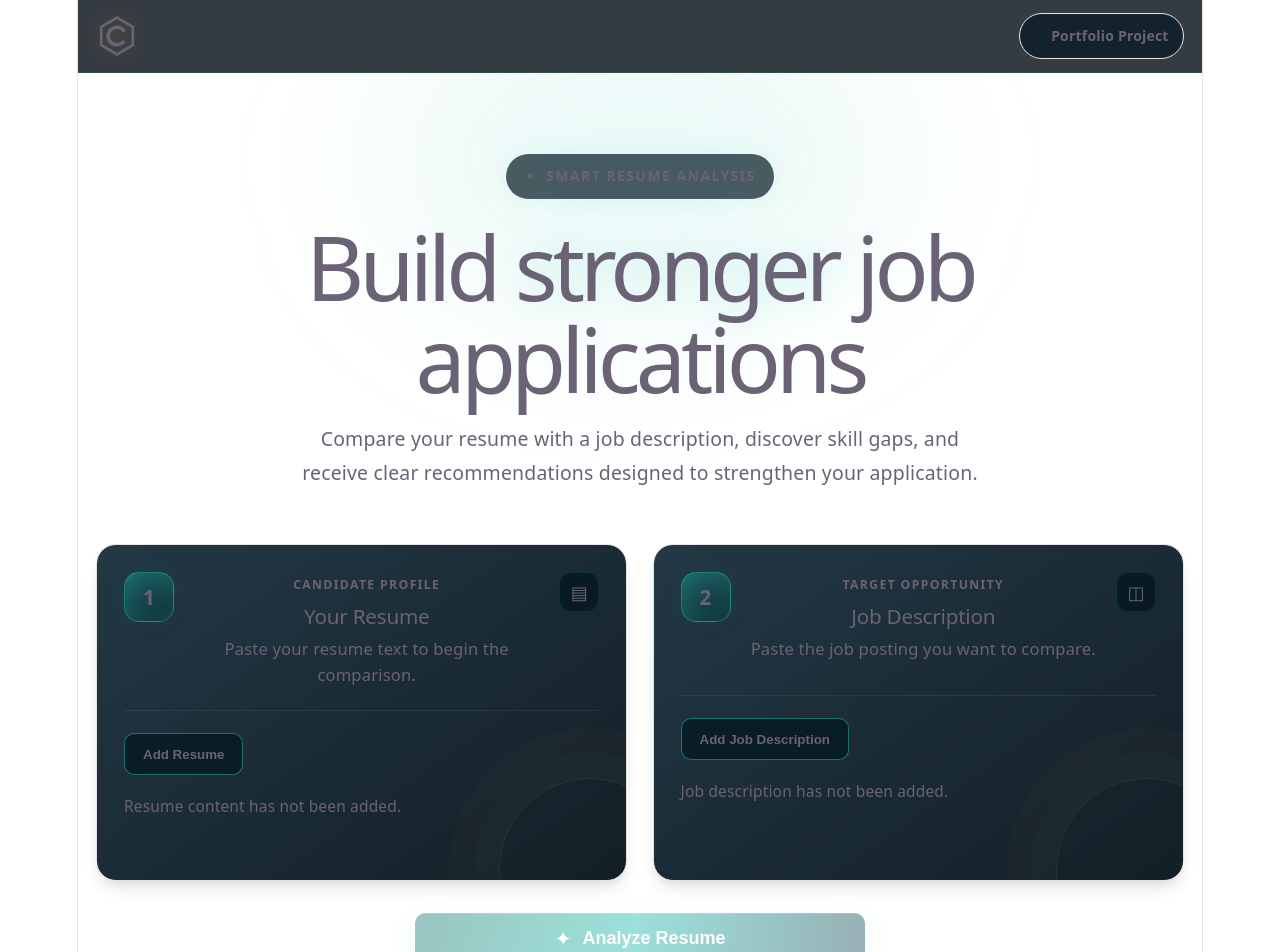
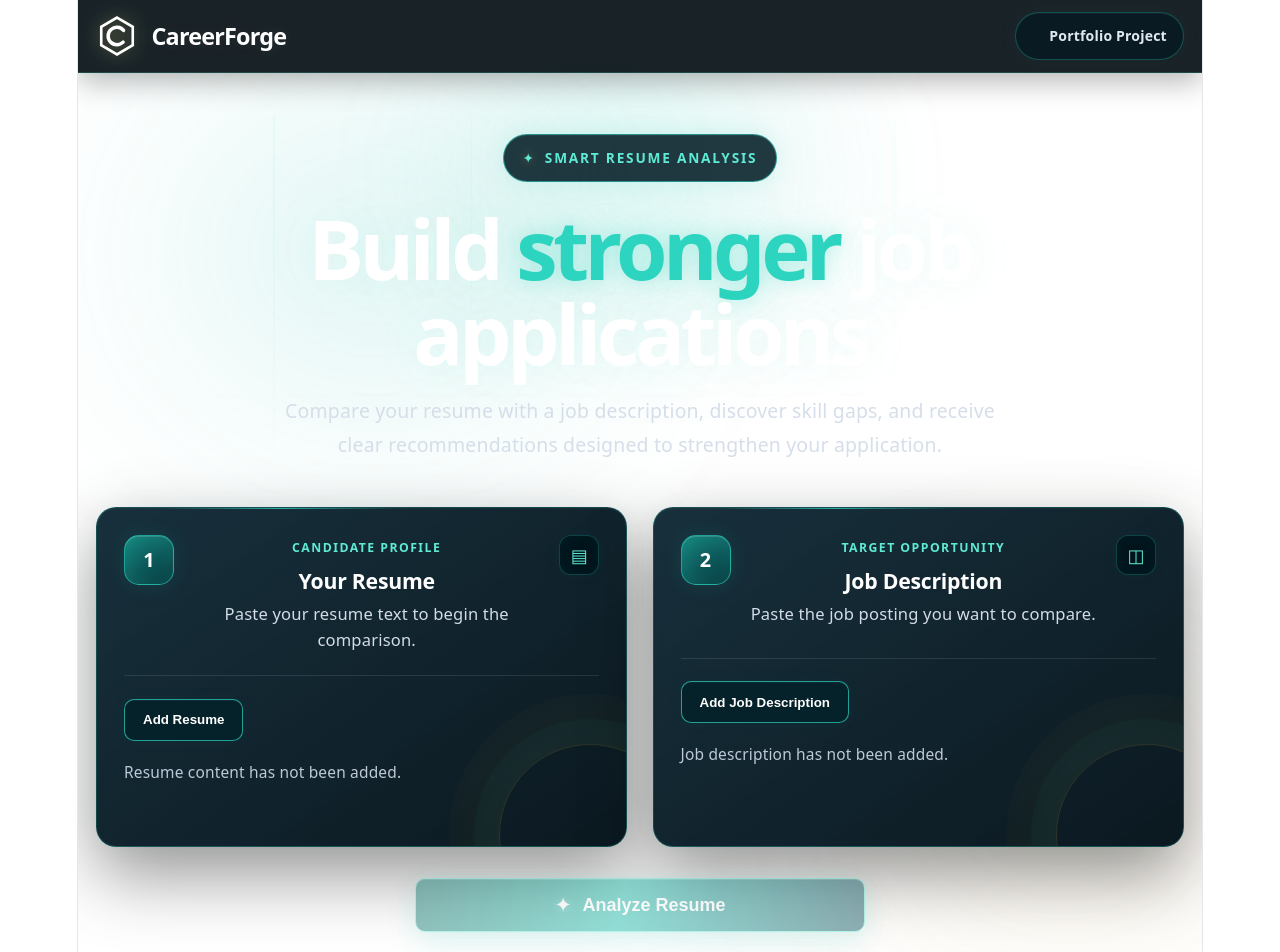
Before and after one commit to ReyRey795/CareerForge, a React (Vite) app in the folder frontend/: page / in a window 1280 px wide. Shown: the top 952 px of the page. Built offline with nearby package versions, Linux system fonts and the light colour scheme.

Commit message:
Enhance interface contrast and visual depth.

```diff
--- a/frontend/src/App.css
+++ b/frontend/src/App.css
@@ -3,15 +3,18 @@
   overflow-x: hidden;
 }
 
-/* Header */
+/* =========================
+   Header
+========================= */
 
 .site-header {
   position: sticky;
   z-index: 20;
   top: 0;
-  border-bottom: 1px solid rgba(45, 212, 191, 0.13);
-  background-color: rgba(2, 11, 18, 0.8);
-  backdrop-filter: blur(18px);
+  border-bottom: 1px solid rgba(45, 212, 191, 0.22);
+  background-color: rgba(1, 10, 16, 0.9);
+  box-shadow: 0 8px 30px rgba(0, 0, 0, 0.3);
+  backdrop-filter: blur(20px);
 }
 
 .header-container {
@@ -26,7 +29,7 @@
 .brand {
   display: inline-flex;
   align-items: center;
-  color: var(--text-primary);
+  color: #ffffff;
   text-decoration: none;
 }
 
@@ -34,10 +37,12 @@
   display: grid;
   width: 42px;
   height: 42px;
-  margin-right: 0.7rem;
+  margin-right: 0.75rem;
   place-items: center;
   color: var(--gold-bright);
-  filter: drop-shadow(0 0 10px rgba(214, 169, 54, 0.24));
+  filter:
+    drop-shadow(0 0 8px rgba(244, 201, 93, 0.38))
+    drop-shadow(0 0 18px rgba(45, 212, 191, 0.16));
 }
 
 .brand-logo svg {
@@ -46,30 +51,29 @@
 }
 
 .brand-name {
-  background: linear-gradient(
-    90deg,
-    var(--text-primary) 0%,
-    var(--teal-bright) 65%,
-    var(--gold-bright) 100%
-  );
-  background-clip: text;
-  color: transparent;
-  font-size: 1.25rem;
-  font-weight: 800;
-  letter-spacing: -0.03em;
+  color: #ffffff;
+  font-size: 1.3rem;
+  font-weight: 850;
+  letter-spacing: -0.035em;
+  text-shadow:
+    0 0 18px rgba(255, 255, 255, 0.08),
+    0 0 26px rgba(45, 212, 191, 0.14);
 }
 
 .header-badge {
   display: inline-flex;
   align-items: center;
   gap: 0.55rem;
-  padding: 0.5rem 0.8rem;
-  border: 1px solid var(--border);
+  padding: 0.55rem 0.9rem;
+  border: 1px solid rgba(45, 212, 191, 0.3);
   border-radius: 999px;
-  color: var(--text-secondary);
-  background-color: rgba(8, 26, 36, 0.72);
+  color: #e2e8f0;
+  background-color: rgba(8, 26, 36, 0.88);
+  box-shadow:
+    inset 0 1px rgba(255, 255, 255, 0.04),
+    0 0 22px rgba(20, 184, 166, 0.05);
   font-size: 0.78rem;
-  font-weight: 650;
+  font-weight: 700;
 }
 
 .status-dot {
@@ -77,81 +81,162 @@
   height: 7px;
   border-radius: 50%;
   background-color: var(--teal-bright);
-  box-shadow: 0 0 10px var(--teal-bright);
+  box-shadow:
+    0 0 8px var(--teal-bright),
+    0 0 16px rgba(45, 212, 191, 0.55);
 }
 
-/* Page and hero */
+/* =========================
+   Page
+========================= */
 
 .page-container {
+  position: relative;
   width: min(1240px, calc(100% - 2rem));
   margin: 0 auto;
-  padding: 4.5rem 0 6rem;
+  padding: 3.4rem 0 6rem;
 }
+
+.page-container::before,
+.page-container::after {
+  position: absolute;
+  z-index: -1;
+  content: "";
+  pointer-events: none;
+  border-radius: 50%;
+  filter: blur(110px);
+}
+
+.page-container::before {
+  top: 1rem;
+  left: 6%;
+  width: 430px;
+  height: 320px;
+  background-color: rgba(20, 184, 166, 0.13);
+}
+
+.page-container::after {
+  top: 32rem;
+  right: -4rem;
+  width: 380px;
+  height: 300px;
+  background-color: rgba(214, 169, 54, 0.09);
+}
+
+/* =========================
+   Hero
+========================= */
 
 .hero-section {
   position: relative;
-  max-width: 900px;
-  margin: 0 auto 3rem;
+  max-width: 940px;
+  margin: 0 auto 2.5rem;
   text-align: center;
 }
 
 .hero-section::before {
   position: absolute;
   z-index: -1;
-  top: -8rem;
+  top: -7rem;
   left: 50%;
-  width: 520px;
-  height: 300px;
+  width: 620px;
+  height: 340px;
   content: "";
   transform: translateX(-50%);
   border-radius: 50%;
-  background-color: rgba(20, 184, 166, 0.09);
-  filter: blur(85px);
+  background: radial-gradient(
+    circle,
+    rgba(45, 212, 191, 0.15) 0%,
+    rgba(20, 184, 166, 0.06) 45%,
+    transparent 74%
+  );
+  filter: blur(45px);
+}
+
+.hero-section::after {
+  position: absolute;
+  z-index: -1;
+  top: -1rem;
+  left: 50%;
+  width: 100%;
+  height: 125%;
+  content: "";
+  transform: translateX(-50%);
+  pointer-events: none;
+  opacity: 0.22;
+  background-image:
+    linear-gradient(
+      90deg,
+      transparent 0 11%,
+      rgba(45, 212, 191, 0.28) 11% 11.15%,
+      transparent 11.15% 32%,
+      rgba(214, 169, 54, 0.24) 32% 32.15%,
+      transparent 32.15% 77%,
+      rgba(45, 212, 191, 0.22) 77% 77.15%,
+      transparent 77.15% 100%
+    ),
+    linear-gradient(
+      transparent 0 68%,
+      rgba(45, 212, 191, 0.24) 68% 68.35%,
+      transparent 68.35% 100%
+    );
+  mask-image: linear-gradient(to bottom, black, transparent);
 }
 
 .eyebrow {
   display: inline-flex;
   align-items: center;
   gap: 0.5rem;
-  padding: 0.52rem 1rem;
-  border: 1px solid var(--border-bright);
+  padding: 0.55rem 1.05rem;
+  border: 1px solid rgba(45, 212, 191, 0.58);
   border-radius: 999px;
-  color: var(--teal-bright);
-  background-color: rgba(8, 31, 40, 0.72);
-  box-shadow: 0 0 24px rgba(20, 184, 166, 0.07);
+  color: #5eead4;
+  background-color: rgba(4, 29, 38, 0.88);
+  box-shadow:
+    inset 0 1px rgba(255, 255, 255, 0.04),
+    0 0 26px rgba(20, 184, 166, 0.12);
   font-size: 0.76rem;
-  font-weight: 800;
-  letter-spacing: 0.12em;
+  font-weight: 850;
+  letter-spacing: 0.13em;
   text-transform: uppercase;
 }
 
 .eyebrow span {
   color: var(--gold-bright);
+  text-shadow: 0 0 10px rgba(244, 201, 93, 0.45);
 }
 
 .hero-section h1 {
-  max-width: 850px;
-  margin: 1.25rem auto 1rem;
-  color: var(--text-primary);
-  font-size: clamp(2.8rem, 7vw, 5.2rem);
+  max-width: 920px;
+  margin: 1.35rem auto 1rem;
+  color: #ffffff;
+  font-size: clamp(2.9rem, 6.5vw, 5.1rem);
+  font-weight: 800;
   line-height: 1.02;
   letter-spacing: -0.055em;
+  text-shadow:
+    0 0 22px rgba(255, 255, 255, 0.07),
+    0 0 55px rgba(45, 212, 191, 0.09);
 }
 
 .hero-section h1 span {
-  color: var(--teal-bright);
-  text-shadow: 0 0 28px rgba(45, 212, 191, 0.18);
+  color: #2dd4bf;
+  text-shadow:
+    0 0 18px rgba(45, 212, 191, 0.28),
+    0 0 44px rgba(45, 212, 191, 0.14);
 }
 
 .hero-section > p {
-  max-width: 700px;
+  max-width: 720px;
   margin: 0 auto;
-  color: var(--text-secondary);
+  color: #d5dee9;
   font-size: 1.08rem;
   line-height: 1.75;
 }
 
-/* Workspace */
+/* =========================
+   Workspace
+========================= */
 
 .workspace {
   display: flex;
@@ -168,13 +253,18 @@
 .input-card,
 .analysis-result,
 .loading-card {
-  border: 1px solid var(--border);
-  background: linear-gradient(
-    145deg,
-    rgba(11, 34, 48, 0.9),
-    rgba(4, 17, 25, 0.94)
-  );
-  box-shadow: var(--shadow);
+  border: 1px solid rgba(45, 212, 191, 0.25);
+  background:
+    linear-gradient(
+      145deg,
+      rgba(9, 35, 48, 0.94),
+      rgba(3, 17, 25, 0.97)
+    );
+  box-shadow:
+    0 28px 70px rgba(0, 0, 0, 0.42),
+    0 0 38px rgba(20, 184, 166, 0.045),
+    inset 0 1px rgba(255, 255, 255, 0.025);
+  backdrop-filter: blur(14px);
 }
 
 .input-card {
@@ -183,6 +273,34 @@
   padding: 1.5rem;
   overflow: hidden;
   border-radius: 20px;
+  transition:
+    transform 180ms ease,
+    border-color 180ms ease,
+    box-shadow 180ms ease;
+}
+
+.input-card:hover {
+  transform: translateY(-3px);
+  border-color: rgba(45, 212, 191, 0.42);
+  box-shadow:
+    0 32px 75px rgba(0, 0, 0, 0.46),
+    0 0 36px rgba(20, 184, 166, 0.08),
+    inset 0 1px rgba(255, 255, 255, 0.035);
+}
+
+.input-card::before {
+  position: absolute;
+  top: 0;
+  left: 12%;
+  width: 45%;
+  height: 1px;
+  content: "";
+  background: linear-gradient(
+    90deg,
+    transparent,
+    rgba(45, 212, 191, 0.75),
+    transparent
+  );
 }
 
 .input-card::after {
@@ -193,11 +311,12 @@
   height: 180px;
   content: "";
   pointer-events: none;
-  border: 1px solid rgba(214, 169, 54, 0.12);
+  border: 1px solid rgba(214, 169, 54, 0.17);
   border-radius: 50%;
   box-shadow:
-    0 0 0 25px rgba(20, 184, 166, 0.025),
-    0 0 0 50px rgba(214, 169, 54, 0.018);
+    0 0 0 25px rgba(20, 184, 166, 0.035),
+    0 0 0 50px rgba(214, 169, 54, 0.025),
+    0 0 70px rgba(214, 169, 54, 0.07);
 }
 
 .card-heading {
@@ -206,7 +325,7 @@
   align-items: flex-start;
   gap: 1rem;
   padding-bottom: 1.25rem;
-  border-bottom: 1px solid rgba(148, 163, 184, 0.13);
+  border-bottom: 1px solid rgba(148, 163, 184, 0.18);
 }
 
 .step-number {
@@ -215,18 +334,19 @@
   height: 48px;
   flex: 0 0 auto;
   place-items: center;
-  border: 1px solid rgba(45, 212, 191, 0.42);
+  border: 1px solid rgba(45, 212, 191, 0.65);
   border-radius: 15px;
-  color: var(--teal-bright);
+  color: #ffffff;
   background: linear-gradient(
     145deg,
-    rgba(20, 184, 166, 0.35),
-    rgba(7, 40, 47, 0.65)
+    rgba(20, 184, 166, 0.62),
+    rgba(5, 54, 61, 0.85)
   );
   box-shadow:
-    inset 0 0 20px rgba(45, 212, 191, 0.14),
-    0 0 20px rgba(20, 184, 166, 0.08);
-  font-size: 1.15rem;
+    inset 0 1px rgba(255, 255, 255, 0.15),
+    inset 0 0 22px rgba(45, 212, 191, 0.15),
+    0 0 20px rgba(20, 184, 166, 0.13);
+  font-size: 1.1rem;
   font-weight: 850;
 }
 
@@ -236,23 +356,25 @@
 }
 
 .section-kicker {
-  margin: 0 0 0.3rem;
-  color: var(--teal);
+  margin: 0 0 0.35rem;
+  color: #5eead4;
   font-size: 0.68rem;
-  font-weight: 800;
-  letter-spacing: 0.11em;
+  font-weight: 850;
+  letter-spacing: 0.12em;
   text-transform: uppercase;
 }
 
 .card-title h2 {
   margin: 0;
-  color: var(--text-primary);
-  font-size: 1.15rem;
+  color: #ffffff;
+  font-size: 1.18rem;
+  font-weight: 750;
+  text-shadow: 0 0 16px rgba(255, 255, 255, 0.04);
 }
 
 .card-title > p:last-child {
-  margin: 0.45rem 0 0;
-  color: var(--text-secondary);
+  margin: 0.48rem 0 0;
+  color: #d3dce7;
   font-size: 0.92rem;
   line-height: 1.55;
 }
@@ -263,10 +385,13 @@
   height: 38px;
   flex: 0 0 auto;
   place-items: center;
-  border: 1px solid rgba(45, 212, 191, 0.12);
+  border: 1px solid rgba(45, 212, 191, 0.25);
   border-radius: 12px;
-  color: var(--teal-bright);
-  background-color: rgba(4, 21, 29, 0.72);
+  color: #5eead4;
+  background-color: rgba(2, 19, 27, 0.88);
+  box-shadow:
+    inset 0 0 18px rgba(20, 184, 166, 0.05),
+    0 0 18px rgba(20, 184, 166, 0.04);
 }
 
 .card-content {
@@ -290,7 +415,7 @@
 }
 
 .input-status {
-  color: var(--teal-bright);
+  color: #5eead4;
 }
 
 .input-status span {
@@ -304,10 +429,12 @@
 }
 
 .input-pending {
-  color: var(--text-muted);
+  color: #bec9d7;
 }
 
-/* Buttons */
+/* =========================
+   Buttons
+========================= */
 
 .action-button {
   display: inline-flex;
@@ -317,6 +444,7 @@
   gap: 0.6rem;
   padding: 0.68rem 1rem;
   border-radius: 10px;
+  color: #ffffff;
   font-weight: 750;
   transition:
     transform 160ms ease,
@@ -330,53 +458,92 @@
 }
 
 .action-button-secondary {
-  border: 1px solid rgba(45, 212, 191, 0.48);
-  color: var(--teal-bright);
-  background-color: rgba(5, 27, 35, 0.85);
+  border: 1px solid rgba(45, 212, 191, 0.72);
+  color: #ffffff;
+  background-color: rgba(5, 34, 43, 0.9);
+  box-shadow:
+    inset 0 1px rgba(255, 255, 255, 0.04),
+    0 0 18px rgba(20, 184, 166, 0.04);
 }
 
 .action-button-secondary:hover:not(:disabled) {
-  border-color: var(--teal-bright);
-  background-color: rgba(11, 54, 61, 0.82);
-  box-shadow: 0 0 22px rgba(20, 184, 166, 0.11);
+  border-color: #5eead4;
+  background-color: rgba(10, 61, 67, 0.92);
+  box-shadow:
+    0 0 24px rgba(20, 184, 166, 0.18),
+    inset 0 1px rgba(255, 255, 255, 0.06);
 }
 
 .action-button-primary {
+  position: relative;
   width: min(450px, 100%);
-  min-height: 52px;
-  border: 1px solid var(--teal-bright);
+  min-height: 54px;
+  overflow: hidden;
+  border: 1px solid #5eead4;
   color: #ffffff;
-  background: linear-gradient(100deg, #0f766e, #14b8a6 48%, #0b4452);
+  background: linear-gradient(
+    100deg,
+    #0f766e,
+    #14b8a6 46%,
+    #0b5260
+  );
   box-shadow:
-    inset 0 1px rgba(255, 255, 255, 0.15),
-    0 10px 30px rgba(20, 184, 166, 0.2);
+    inset 0 1px rgba(255, 255, 255, 0.2),
+    0 12px 32px rgba(20, 184, 166, 0.25),
+    0 0 28px rgba(20, 184, 166, 0.12);
   font-size: 1rem;
+}
+
+.action-button-primary::before {
+  position: absolute;
+  top: 0;
+  left: -50%;
+  width: 35%;
+  height: 100%;
+  content: "";
+  transform: skewX(-20deg);
+  background: linear-gradient(
+    90deg,
+    transparent,
+    rgba(255, 255, 255, 0.18),
+    transparent
+  );
+  transition: left 400ms ease;
+}
+
+.action-button-primary:hover:not(:disabled)::before {
+  left: 120%;
 }
 
 .action-button-primary:hover:not(:disabled) {
   box-shadow:
-    inset 0 1px rgba(255, 255, 255, 0.2),
-    0 14px 35px rgba(20, 184, 166, 0.3);
+    inset 0 1px rgba(255, 255, 255, 0.24),
+    0 16px 38px rgba(20, 184, 166, 0.34),
+    0 0 38px rgba(20, 184, 166, 0.18);
 }
 
 .action-button:disabled {
   cursor: not-allowed;
-  opacity: 0.42;
+  opacity: 0.46;
 }
 
 .button-spark {
   color: #ffffff;
   font-size: 1.15rem;
+  text-shadow: 0 0 10px rgba(255, 255, 255, 0.4);
 }
 
-/* Document editors */
+/* =========================
+   Document editors
+========================= */
 
 .document-editor {
   width: 100%;
   padding: 1rem;
-  border: 1px solid rgba(45, 212, 191, 0.18);
+  border: 1px solid rgba(45, 212, 191, 0.28);
   border-radius: 14px;
-  background-color: rgba(2, 13, 20, 0.78);
+  background-color: rgba(1, 12, 19, 0.9);
+  box-shadow: inset 0 0 24px rgba(20, 184, 166, 0.025);
 }
 
 .editor-heading {
@@ -389,13 +556,13 @@
 
 .editor-heading h3 {
   margin: 0;
-  color: var(--text-primary);
-  font-size: 0.95rem;
+  color: #ffffff;
+  font-size: 0.96rem;
 }
 
 .editor-heading p {
   margin: 0.3rem 0 0;
-  color: var(--text-muted);
+  color: #b7c3d1;
   font-size: 0.78rem;
 }
 
@@ -405,23 +572,24 @@
   height: 30px;
   padding: 0;
   place-items: center;
-  border: 1px solid rgba(148, 163, 184, 0.18);
+  border: 1px solid rgba(148, 163, 184, 0.3);
   border-radius: 8px;
-  color: var(--text-secondary);
-  background-color: rgba(15, 23, 42, 0.75);
+  color: #e2e8f0;
+  background-color: rgba(15, 23, 42, 0.82);
   font-size: 1.25rem;
   line-height: 1;
 }
 
 .close-button:hover {
-  color: var(--text-primary);
-  border-color: var(--border-bright);
+  color: #ffffff;
+  border-color: rgba(45, 212, 191, 0.7);
+  background-color: rgba(10, 46, 55, 0.9);
 }
 
 .field-label {
   display: block;
   margin-bottom: 0.5rem;
-  color: var(--text-secondary);
+  color: #d5dee9;
   font-size: 0.75rem;
   font-weight: 750;
 }
@@ -432,24 +600,27 @@
   min-height: 245px;
   resize: vertical;
   padding: 1rem;
-  border: 1px solid rgba(148, 163, 184, 0.2);
+  border: 1px solid rgba(148, 163, 184, 0.28);
   border-radius: 11px;
   outline: none;
-  color: #dffcf8;
-  background-color: rgba(1, 10, 16, 0.9);
+  color: #f1fffd;
+  background-color: rgba(0, 8, 13, 0.95);
   line-height: 1.55;
+  caret-color: #5eead4;
   transition:
     border-color 160ms ease,
     box-shadow 160ms ease;
 }
 
 .document-editor textarea::placeholder {
-  color: #475569;
+  color: #78879a;
 }
 
 .document-editor textarea:focus {
-  border-color: var(--teal);
-  box-shadow: 0 0 0 3px rgba(20, 184, 166, 0.11);
+  border-color: #2dd4bf;
+  box-shadow:
+    0 0 0 3px rgba(20, 184, 166, 0.13),
+    0 0 24px rgba(20, 184, 166, 0.08);
 }
 
 .editor-footer {
@@ -461,20 +632,27 @@
 }
 
 .editor-footer span {
-  color: var(--text-muted);
+  color: #aebac9;
   font-size: 0.75rem;
 }
 
 .done-button {
-  padding: 0.48rem 0.9rem;
-  border: 1px solid rgba(45, 212, 191, 0.35);
+  padding: 0.5rem 0.95rem;
+  border: 1px solid rgba(45, 212, 191, 0.55);
   border-radius: 8px;
-  color: var(--teal-bright);
-  background-color: rgba(15, 118, 110, 0.13);
+  color: #ffffff;
+  background-color: rgba(15, 118, 110, 0.2);
   font-weight: 700;
 }
 
-/* Analyze area */
+.done-button:hover {
+  border-color: #5eead4;
+  background-color: rgba(15, 118, 110, 0.34);
+}
+
+/* =========================
+   Analyze area
+========================= */
 
 .analyze-section {
   display: flex;
@@ -491,19 +669,21 @@
 }
 
 .privacy-note {
-  color: var(--text-secondary);
+  color: #c5d0dc;
 }
 
 .privacy-note span {
   margin-right: 0.35rem;
-  color: var(--gold);
+  color: var(--gold-bright);
 }
 
 .analyze-hint {
-  color: var(--gold);
+  color: #f4c95d;
 }
 
-/* Loading */
+/* =========================
+   Loading
+========================= */
 
 .loading-card {
   display: flex;
@@ -516,12 +696,12 @@
 }
 
 .loading-card strong {
-  color: var(--text-primary);
+  color: #ffffff;
 }
 
 .loading-card p {
   margin: 0.25rem 0 0;
-  color: var(--text-secondary);
+  color: #cbd5e1;
   font-size: 0.85rem;
 }
 
@@ -529,19 +709,39 @@
   width: 28px;
   height: 28px;
   flex: 0 0 auto;
-  border: 3px solid rgba(45, 212, 191, 0.14);
-  border-top-color: var(--teal-bright);
+  border: 3px solid rgba(45, 212, 191, 0.16);
+  border-top-color: #5eead4;
   border-radius: 50%;
+  box-shadow: 0 0 18px rgba(20, 184, 166, 0.14);
   animation: spin 0.8s linear infinite;
 }
 
-/* Results */
+/* =========================
+   Results
+========================= */
 
 .analysis-result {
+  position: relative;
   margin-top: 2.25rem;
   padding: 1.5rem;
+  overflow: hidden;
   border-radius: 20px;
   animation: result-enter 450ms ease both;
+}
+
+.analysis-result::before {
+  position: absolute;
+  top: 0;
+  left: 8%;
+  width: 35%;
+  height: 1px;
+  content: "";
+  background: linear-gradient(
+    90deg,
+    transparent,
+    rgba(45, 212, 191, 0.85),
+    transparent
+  );
 }
 
 .results-heading {
@@ -560,8 +760,8 @@
 
 .results-title h2 {
   margin: 0;
-  color: var(--text-primary);
-  font-size: 1.3rem;
+  color: #ffffff;
+  font-size: 1.32rem;
 }
 
 .results-icon {
@@ -569,18 +769,20 @@
   width: 40px;
   height: 40px;
   place-items: center;
-  border: 1px solid var(--border);
+  border: 1px solid rgba(45, 212, 191, 0.45);
   border-radius: 12px;
-  color: var(--teal-bright);
-  background-color: rgba(20, 184, 166, 0.08);
+  color: #5eead4;
+  background-color: rgba(20, 184, 166, 0.11);
+  box-shadow: 0 0 18px rgba(20, 184, 166, 0.08);
   font-size: 1.2rem;
 }
 
 .results-status {
-  padding: 0.4rem 0.7rem;
-  border: 1px solid var(--border);
+  padding: 0.42rem 0.75rem;
+  border: 1px solid rgba(45, 212, 191, 0.42);
   border-radius: 999px;
-  color: var(--teal-bright);
+  color: #5eead4;
+  background-color: rgba(8, 38, 45, 0.55);
   font-size: 0.72rem;
   font-weight: 750;
 }
@@ -597,13 +799,29 @@
   min-height: 285px;
   padding: 1.25rem;
   overflow: hidden;
-  border: 1px solid rgba(45, 212, 191, 0.17);
+  border: 1px solid rgba(45, 212, 191, 0.22);
   border-radius: 15px;
   background: linear-gradient(
     145deg,
-    rgba(9, 29, 40, 0.92),
-    rgba(4, 17, 25, 0.88)
+    rgba(8, 31, 42, 0.95),
+    rgba(3, 15, 23, 0.94)
   );
+  box-shadow:
+    inset 0 1px rgba(255, 255, 255, 0.025),
+    0 18px 36px rgba(0, 0, 0, 0.2);
+  transition:
+    transform 180ms ease,
+    border-color 180ms ease,
+    box-shadow 180ms ease;
+}
+
+.result-card:hover {
+  transform: translateY(-3px);
+  border-color: rgba(45, 212, 191, 0.4);
+  box-shadow:
+    inset 0 1px rgba(255, 255, 255, 0.035),
+    0 24px 44px rgba(0, 0, 0, 0.28),
+    0 0 24px rgba(20, 184, 166, 0.06);
 }
 
 .result-card::after {
@@ -614,18 +832,19 @@
   height: 130px;
   content: "";
   pointer-events: none;
-  border: 1px solid rgba(45, 212, 191, 0.07);
+  border: 1px solid rgba(45, 212, 191, 0.1);
   border-radius: 50%;
   box-shadow:
-    0 0 0 18px rgba(45, 212, 191, 0.018),
-    0 0 0 36px rgba(214, 169, 54, 0.012);
+    0 0 0 18px rgba(45, 212, 191, 0.025),
+    0 0 0 36px rgba(214, 169, 54, 0.02),
+    0 0 50px rgba(214, 169, 54, 0.055);
 }
 
 .result-card-label {
   margin: 0 0 0.8rem;
-  color: var(--text-muted);
+  color: #aebdca;
   font-size: 0.68rem;
-  font-weight: 800;
+  font-weight: 850;
   letter-spacing: 0.12em;
   text-align: center;
   text-transform: uppercase;
@@ -633,12 +852,13 @@
 
 .score {
   margin: 0;
-  color: var(--teal-bright);
+  color: #5eead4;
   font-size: clamp(3.5rem, 6vw, 5rem);
   font-weight: 850;
   line-height: 1;
   letter-spacing: -0.055em;
   text-align: center;
+  text-shadow: 0 0 26px rgba(45, 212, 191, 0.2);
 }
 
 .score.excellent,
@@ -648,22 +868,22 @@
 
 .score.good,
 .score-label.good {
-  color: var(--teal-bright);
+  color: #5eead4;
 }
 
 .score.fair,
 .score-label.fair {
-  color: var(--gold-bright);
+  color: #f4c95d;
 }
 
 .score.needs-improvement,
 .score-label.needs-improvement {
-  color: var(--danger);
+  color: #fb7185;
 }
 
 .score-label {
   margin: 0.65rem 0 1.1rem;
-  font-weight: 750;
+  font-weight: 800;
   text-align: center;
 }
 
@@ -672,12 +892,14 @@
   height: 10px;
   overflow: hidden;
   border-radius: 999px;
-  background-color: rgba(148, 163, 184, 0.1);
+  background-color: rgba(148, 163, 184, 0.14);
+  box-shadow: inset 0 1px 3px rgba(0, 0, 0, 0.45);
 }
 
 .score-bar-fill {
   height: 100%;
   border-radius: inherit;
+  box-shadow: 0 0 12px currentColor;
   transition: width 700ms ease;
 }
 
@@ -694,26 +916,26 @@
 }
 
 .score-bar-fill.needs-improvement {
-  background: linear-gradient(90deg, #b91c1c, #f87171);
+  background: linear-gradient(90deg, #be123c, #fb7185);
 }
 
 .score-scale {
   display: flex;
   margin-top: 0.45rem;
   justify-content: space-between;
-  color: var(--text-muted);
+  color: #aebac9;
   font-size: 0.68rem;
 }
 
 .score-details {
   margin: 1.3rem 0 0;
-  color: var(--text-secondary);
+  color: #d4dde7;
   font-size: 0.85rem;
   text-align: center;
 }
 
 .score-details strong {
-  color: var(--teal-bright);
+  color: #5eead4;
 }
 
 .result-card-heading {
@@ -728,8 +950,9 @@
 
 .result-card-heading h3 {
   margin: 0;
-  color: var(--text-primary);
+  color: #ffffff;
   font-size: 1rem;
+  font-weight: 750;
 }
 
 .count-badge {
@@ -738,16 +961,18 @@
   height: 28px;
   padding: 0 0.45rem;
   place-items: center;
-  border: 1px solid var(--teal);
+  border: 1px solid #2dd4bf;
   border-radius: 999px;
-  color: var(--teal-bright);
+  color: #5eead4;
+  background-color: rgba(20, 184, 166, 0.08);
   font-size: 0.75rem;
   font-weight: 800;
 }
 
 .gold-badge {
-  color: var(--gold-bright);
-  border-color: rgba(214, 169, 54, 0.7);
+  color: #f4c95d;
+  border-color: rgba(244, 201, 93, 0.72);
+  background-color: rgba(214, 169, 54, 0.08);
 }
 
 .skill-list,
@@ -767,7 +992,7 @@
   display: flex;
   align-items: flex-start;
   gap: 0.7rem;
-  color: #cbd5e1;
+  color: #e0e7ef;
   font-size: 0.86rem;
   line-height: 1.45;
 }
@@ -783,27 +1008,32 @@
 }
 
 .success-icon {
-  color: var(--teal-bright);
-  border: 1px solid var(--teal-bright);
+  color: #5eead4;
+  border: 1px solid #2dd4bf;
+  box-shadow: 0 0 10px rgba(45, 212, 191, 0.12);
 }
 
 .missing-icon {
-  color: var(--gold-bright);
+  color: #f4c95d;
   font-size: 1.15rem;
+  text-shadow: 0 0 8px rgba(244, 201, 93, 0.3);
 }
 
 .suggestion-icon {
   flex: 0 0 auto;
-  color: var(--teal-bright);
+  color: #5eead4;
+  text-shadow: 0 0 9px rgba(45, 212, 191, 0.3);
 }
 
 .empty-message {
-  color: var(--text-muted);
+  color: #bdc8d5;
   font-size: 0.86rem;
   line-height: 1.55;
 }
 
-/* Animations */
+/* =========================
+   Animations
+========================= */
 
 @keyframes spin {
   to {
@@ -823,7 +1053,9 @@
   }
 }
 
-/* Responsive */
+/* =========================
+   Responsive
+========================= */
 
 @media (max-width: 1100px) {
   .results-grid {
@@ -894,3 +1126,14 @@
     flex-direction: column;
   }
 }
+
+@media (prefers-reduced-motion: reduce) {
+  *,
+  *::before,
+  *::after {
+    scroll-behavior: auto !important;
+    animation-duration: 0.01ms !important;
+    animation-iteration-count: 1 !important;
+    transition-duration: 0.01ms !important;
+  }
+}
```
